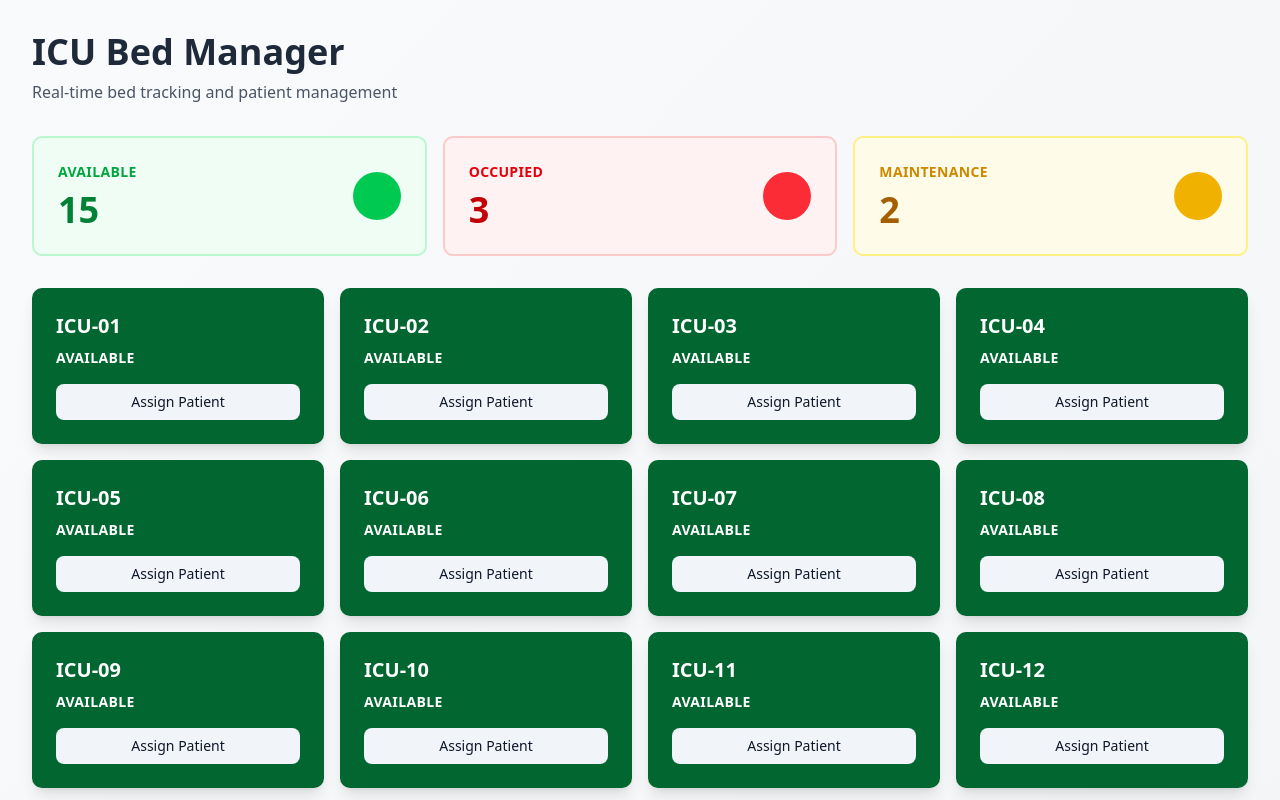
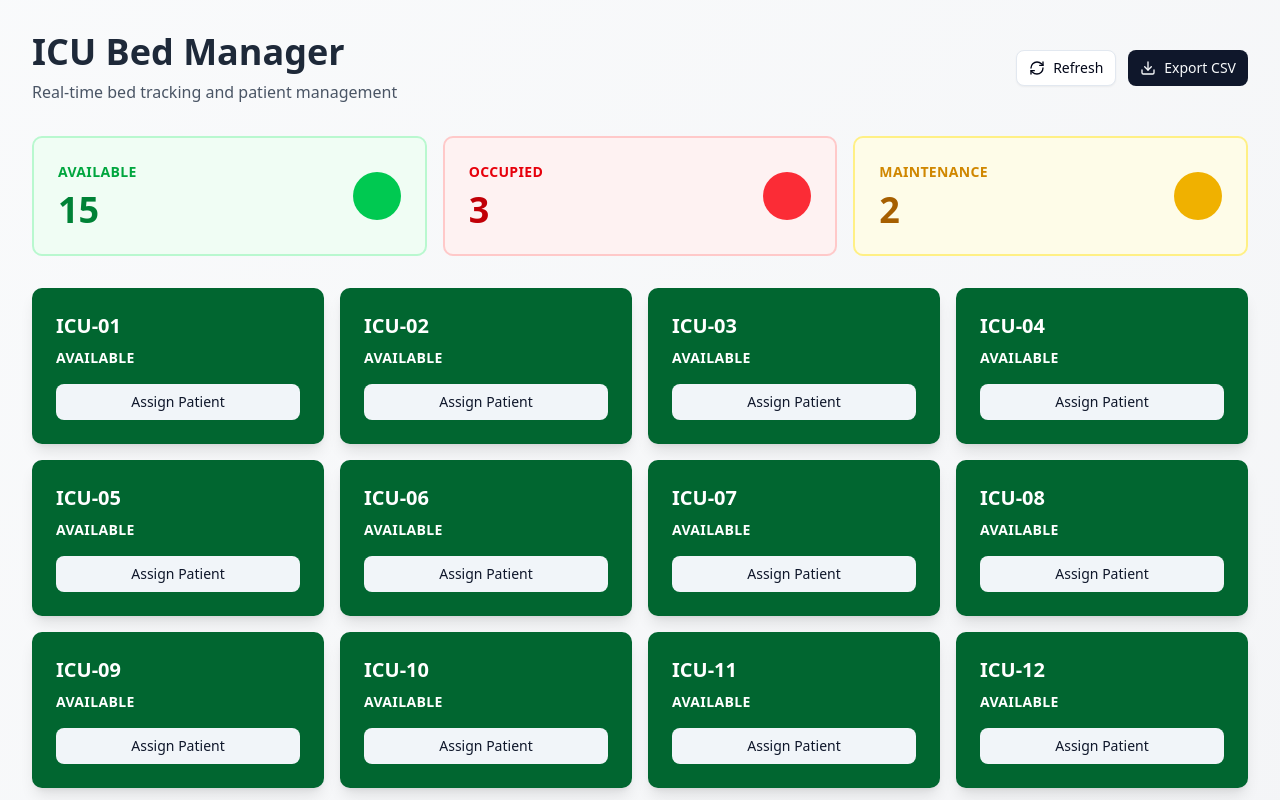
Before and after one commit to Soni0709/ICU-bed-manager-frontend, a React (Vite) app: page / in a window 1280 px wide. Shown: the top 800 px of the page. Built offline with nearby package versions, Linux system fonts and the light colour scheme.

Commit message:
Added Export and Refresh buttons

```diff
--- a/src/App.tsx
+++ b/src/App.tsx
@@ -3,17 +3,39 @@ import { Bed, UrgencyLevel } from './types/bed';
 import { mockBeds } from './data/mockBeds';
 import { BedTile } from './components/bedTile';
 import { AssignPatientModal } from './components/AssignPatientModal';
+import { Button } from './components/ui/button';
 import { Toaster, toast } from 'sonner';
+import { Download, RefreshCw } from 'lucide-react';
 
 function App() {
   const [beds, setBeds] = useState<Bed[]>(mockBeds);
   const [selectedBed, setSelectedBed] = useState<Bed | null>(null);
   const [modalOpen, setModalOpen] = useState(false);
+  const [loading, setLoading] = useState(false);
 
   // Calculate statistics
   const availableCount = beds.filter((b) => b.state === 'available').length;
   const occupiedCount = beds.filter((b) => b.state === 'occupied').length;
   const maintenanceCount = beds.filter((b) => b.state === 'maintenance').length;
+
+  // Handle refresh
+  const handleRefresh = () => {
+    setLoading(true);
+    toast.loading('Refreshing bed data...');
+
+    // Simulate API call
+    setTimeout(() => {
+      setBeds(mockBeds);
+      setLoading(false);
+      toast.dismiss();
+      toast.success('Bed data refreshed');
+    }, 500);
+  };
+
+  // Handle export (placeholder)
+  const handleExport = () => {
+    toast.info('CSV export will be implemented with API');
+  };
 
   // Handle assign - open modal
   const handleAssign = (bed: Bed) => {
@@ -102,6 +124,24 @@ function App() {
               Real-time bed tracking and patient management
             </p>
           </div>
+          <div className="flex gap-3">
+            <Button
+              onClick={handleRefresh}
+              variant="outline"
+              disabled={loading}
+              className="flex items-center gap-2"
+            >
+              <RefreshCw className={`w-4 h-4 ${loading ? 'animate-spin' : ''}`} />
+              Refresh
+            </Button>
+            <Button
+              onClick={handleExport}
+              className="flex items-center gap-2"
+            >
+              <Download className="w-4 h-4" />
+              Export CSV
+            </Button>
+          </div>
         </div>
 
         {/* Statistics */}
@@ -150,6 +190,11 @@ function App() {
         </div>
 
         {/* Bed Grid */}
+        {loading ? (
+          <div className="flex items-center justify-center h-64">
+            <RefreshCw className="w-8 h-8 animate-spin text-gray-400" />
+          </div>
+        ) : (
           <div className="grid grid-cols-1 sm:grid-cols-2 lg:grid-cols-4 gap-4">
             {beds.map((bed) => (
               <BedTile
@@ -161,6 +206,7 @@ function App() {
               />
             ))}
           </div>
+        )}
       </div>
 
       {/* Assign Patient Modal */}
```
Lines whose indentation alone changed are shown as unchanged.
